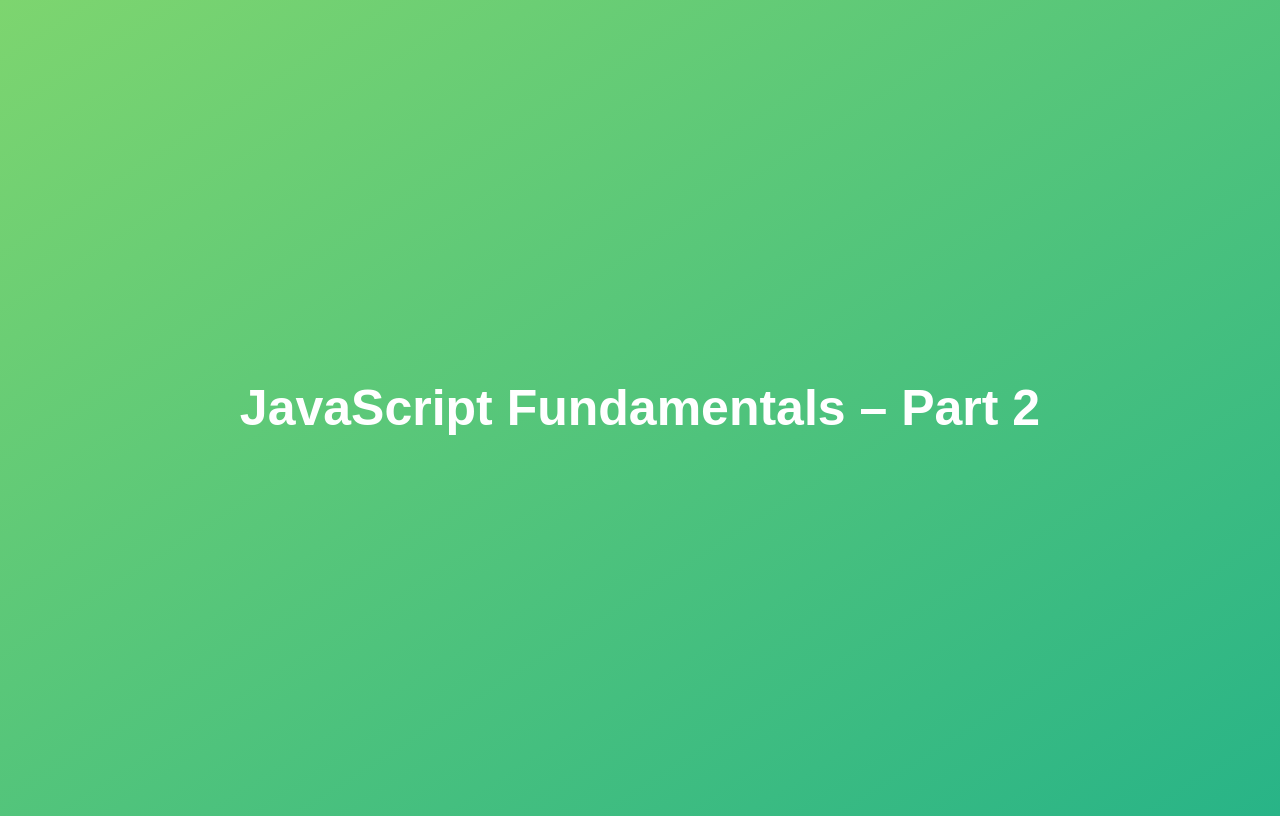
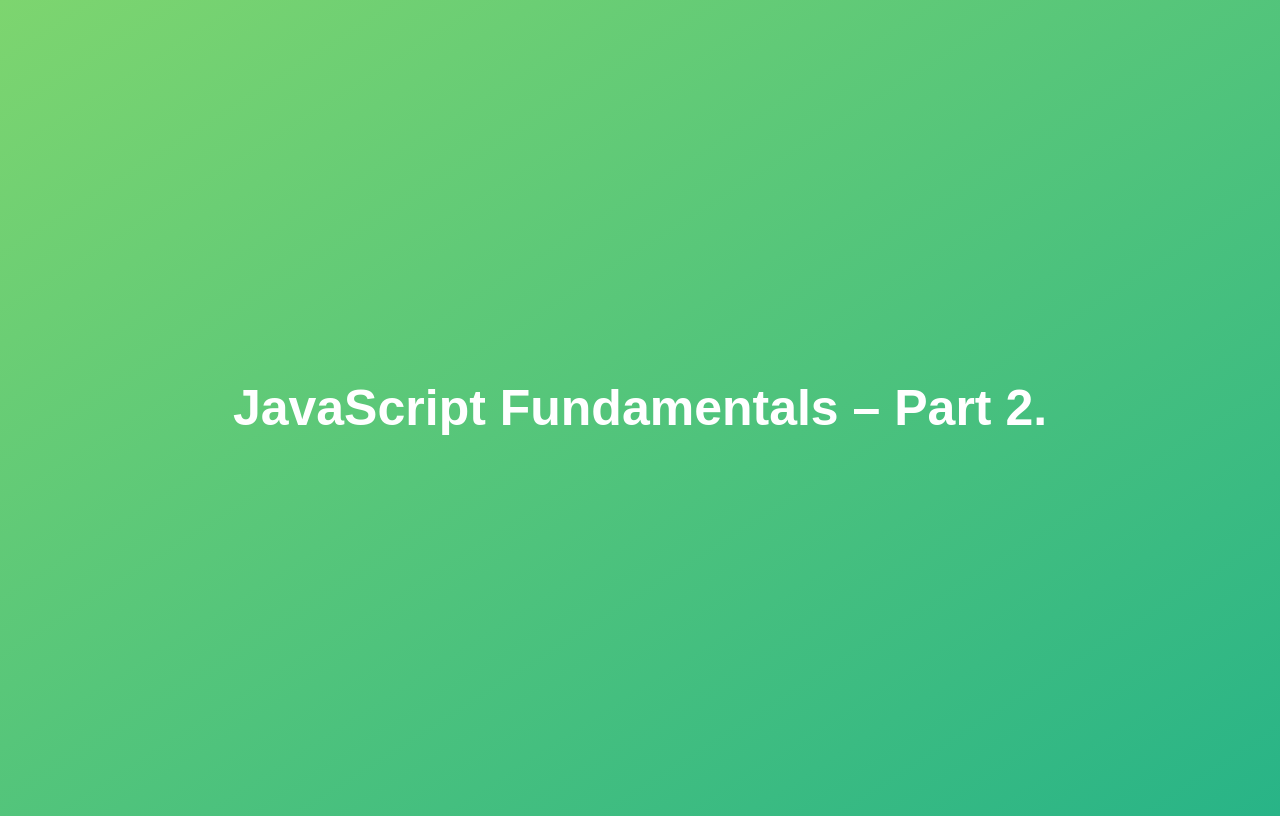
Before and after one commit to ankamma-thota/javascript-kickstart, a plain HTML site: page 02-Fundamentals-Part-2/starter/index.html in a window 1280 px wide. Drawn offline with Linux system fonts and the light colour scheme.

Commit message:
02 changes

```diff
--- a/02-Fundamentals-Part-2/starter/index.html
+++ b/02-Fundamentals-Part-2/starter/index.html
@@ -24,7 +24,7 @@
     </style>
   </head>
   <body>
-    <h1>JavaScript Fundamentals – Part 2</h1>
+    <h1>JavaScript Fundamentals – Part 2.</h1>
     <script src="script.js"></script>
   </body>
 </html>
```
